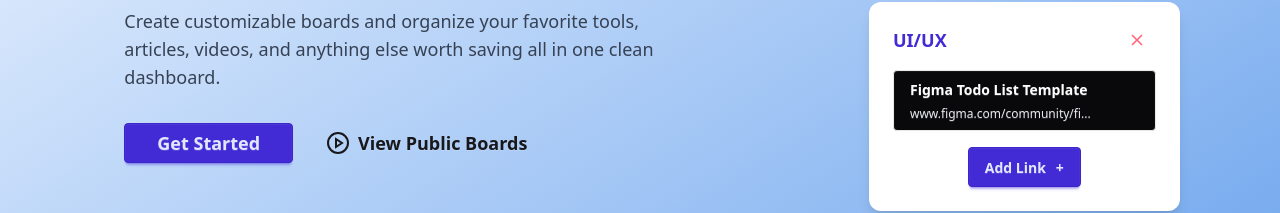
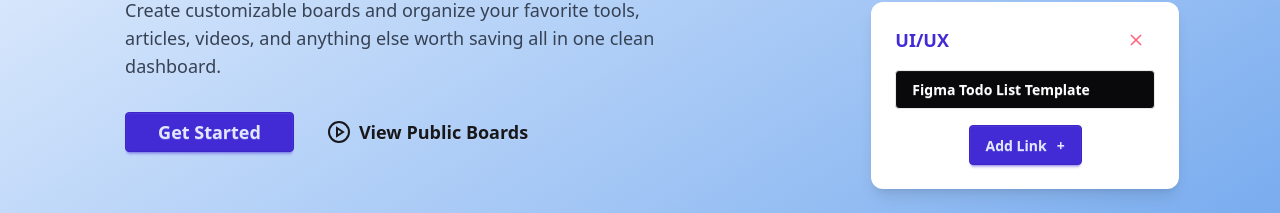
Before and after one commit to MarkGamboaa/LinkBoard, a React (Vite) app in the folder client/: page / in a window 1280 px wide. Shown: the part 434-647 px from the top of the page. Built offline with nearby package versions, Linux system fonts and the light colour scheme; no server answers.

Commit message:
chore: remove redundant Figma link from LandingPage component to streamline UI

```diff
--- a/client/src/LandingPage.jsx
+++ b/client/src/LandingPage.jsx
@@ -65,7 +65,6 @@ export default function LandingPage({ onSignup, onLogin, onPublic }) {
                             <div className="flex flex-col gap-3 mb-4">
                                 <div className="btn bg-neutral text-white font-bold flex flex-col items-start h-auto py-2 px-4 text-left">
                                     <span>Figma Todo List Template</span>
-                                    <span className="text-xs font-normal text-gray-200">www.figma.com/community/fi...</span>
                                 </div>
                             </div>
                             <div className="flex justify-center">
```
